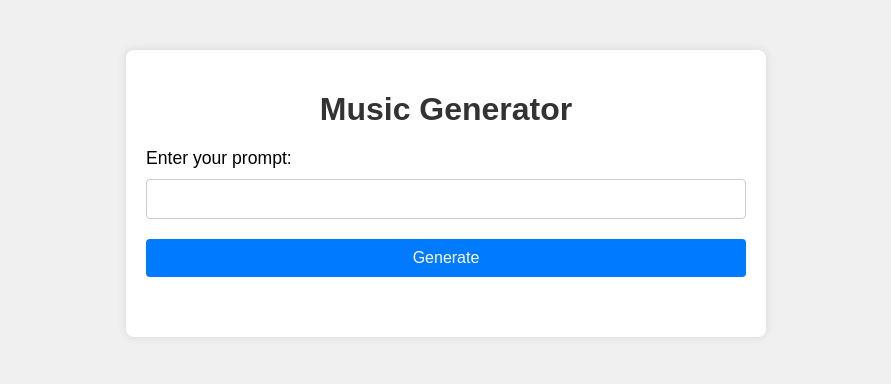
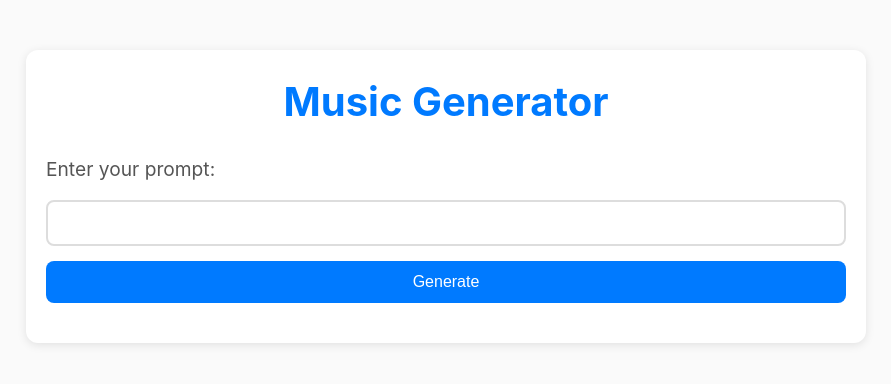
Before and after one commit to ZigaoWang/suno-ai-song, a Flask app: page / in a window 1280 px wide. Shown: the top 384 px of the page, without its empty margins (194-1085 px from the left). Run offline with Flask 3, Linux system fonts and the light colour scheme.

Commit message:
Update styles

```diff
--- a/static/styles.css
+++ b/static/styles.css
@@ -1,78 +1,105 @@
-body {
-    font-family: Arial, sans-serif;
-    background-color: #f0f0f0;
+/* Reset some basic styles */
+body, h1, h2, h3, p, ul, ol, li, form, input, button {
     margin: 0;
     padding: 0;
+    box-sizing: border-box;
 }
 
+/* Apply the Apple UI font stack */
+body {
+    font-family: -apple-system, BlinkMacSystemFont, "Segoe UI", Roboto, "Helvetica Neue", Arial, sans-serif;
+    background-color: #fafafa;
+    color: #333;
+    line-height: 1.6;
+}
+
+/* Container styling */
 .container {
-    max-width: 600px;
+    max-width: 800px;
     margin: 50px auto;
     padding: 20px;
     background-color: #fff;
-    box-shadow: 0 0 10px rgba(0, 0, 0, 0.1);
-    border-radius: 8px;
+    border-radius: 12px;
+    box-shadow: 0 2px 10px rgba(0, 0, 0, 0.1);
 }
 
+/* Header styling */
 h1 {
     text-align: center;
-    color: #333;
+    font-size: 2.5em;
     margin-bottom: 20px;
+    color: #007aff;
 }
 
+/* Form styling */
 form {
     display: flex;
     flex-direction: column;
+    gap: 15px;
 }
 
 label {
-    font-size: 1.1em;
-    margin-bottom: 10px;
+    font-size: 1.2em;
+    color: #555;
 }
 
-input, button {
-    padding: 10px;
-    margin-bottom: 20px;
-    border-radius: 4px;
-    border: 1px solid #ccc;
+input[type="text"] {
+    padding: 12px;
+    border: 2px solid #ddd;
+    border-radius: 8px;
     font-size: 1em;
+    transition: border-color 0.3s;
+}
+
+input[type="text"]:focus {
+    border-color: #007aff;
+    outline: none;
 }
 
 button {
-    background-color: #007BFF;
+    padding: 12px;
+    background-color: #007aff;
     color: #fff;
     border: none;
+    border-radius: 8px;
+    font-size: 1em;
     cursor: pointer;
-    transition: background-color 0.3s ease;
+    transition: background-color 0.3s;
 }
 
 button:hover {
-    background-color: #0056b3;
+    background-color: #005bb5;
 }
 
+/* Loading text styling */
 #loading {
     display: none;
     text-align: center;
     margin-top: 20px;
     font-size: 1.2em;
-    color: #007BFF;
+    color: #007aff;
 }
 
+/* Result container styling */
 #result {
     margin-top: 20px;
 }
 
+/* Song container styling */
 .song {
     background-color: #f9f9f9;
     padding: 20px;
     border-radius: 8px;
-    box-shadow: 0 0 10px rgba(0, 0, 0, 0.1);
+    box-shadow: 0 2px 10px rgba(0, 0, 0, 0.1);
     margin-bottom: 20px;
+    display: flex;
+    flex-direction: column;
+    gap: 15px;
 }
 
 .song h3 {
-    margin: 0 0 10px;
-    color: #007BFF;
+    margin: 0;
+    color: #007aff;
 }
 
 .song img {
@@ -83,6 +110,5 @@ button:hover {
 
 .song audio, .song video {
     width: 100%;
-    margin-top: 10px;
     border-radius: 8px;
 }
```
